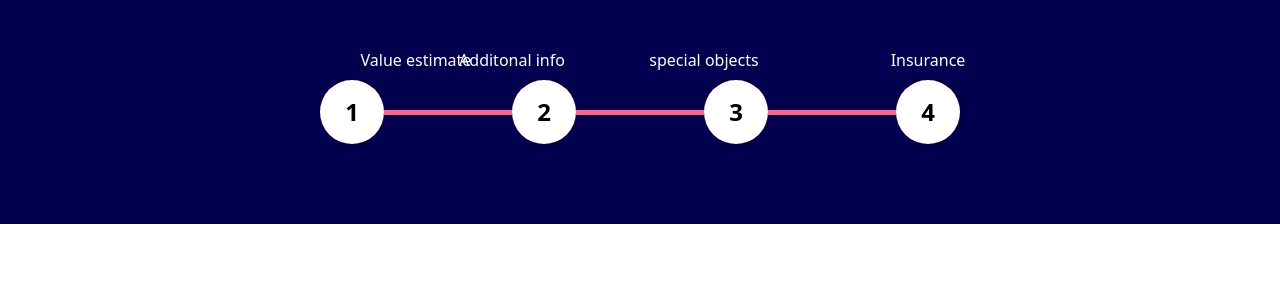
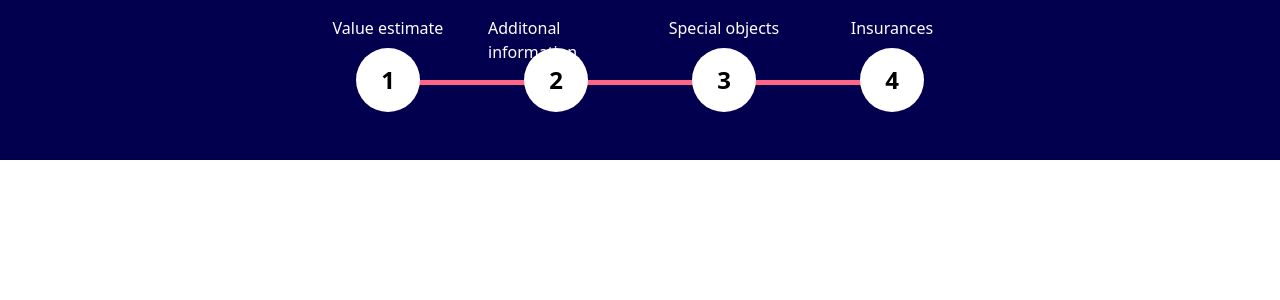
Before and after one commit to Patchyy/Bolster-insurance, a React (Create React App) app: page /formulier in a window 1280 px wide. Shown: the top 300 px of the page. Built offline with nearby package versions, Linux system fonts and the light colour scheme.

Commit message:
FIX: fixed header on form page

```diff
--- a/src/Styles.css
+++ b/src/Styles.css
@@ -11,7 +11,6 @@
 html, body, #root, #root>div {
   height: 100%;
   min-height: 100vh;
-  background-color: theme('colors.white-off')
 }
 
 button {
--- a/src/index.tsx
+++ b/src/index.tsx
@@ -8,7 +8,7 @@ import DashboardPage from './pages/Dashboard/Dashboard.view';
 import DashboardDetailPage from './pages/Dashboard/DashboardDetail.view';
 import DashboardOverviewPage from './pages/Dashboard/DashboardOverview.view';
 import './Styles.css';
-<script src="https://cdnjs.cloudflare.com/ajax/libs/flowbite/2.2.1/datepicker.min.js"></script>
+
 
 
 const router = createBrowserRouter([
--- a/src/pages/Dashboard/DashboardDetail.view.tsx
+++ b/src/pages/Dashboard/DashboardDetail.view.tsx
@@ -1,7 +1,27 @@
+import { useEffect, useState } from "react";
+import { IShipment } from "../../types/all";
+
 const DashboardDetailPage = () => {
+  const [shipments, setShipments] = useState<IShipment[]>([]);
+
+  useEffect(() => {
+    const getShipments = async () => {
+      const res = await fetch('http://localhost:5000/shipments');
+      const data = await res.json();
+
+      setShipments(data);
+    };
+
+    getShipments();
+  }, []);
+
+  useEffect(() => {
+    console.log('Shipments:', shipments);
+  }, [shipments]);
   return (
     <div id="shipments" className="bg-white-off h-[400px]">
       <h1>Details</h1>
+
     </div>
   );
 };
--- a/src/pages/FormPage.tsx
+++ b/src/pages/FormPage.tsx
@@ -1,42 +1,44 @@
 const Form = () => {
   return (
     <div>
-      <div id="formulier" className="bg-white-off h-screen">
-
-      <div className="header bg-blue-dark w-full h-56 z-0 flex flex-row items-center justify-center">
-      <ol className="flex items-center w-1/2 relative">
-
-    <li className="flex w-full items-center  justify-center  relative after:content-[''] after:w-full after:h-1 after:border-b after:border-pink after:border-4 after:inline-block">
-        <span className="flex items-center justify-center w-10 h-10 bg-white rounded-full lg:h-16 lg:w-16  shrink-0 text-black text-2xl font-bold">
+			<div id="formulier" className=" h-screen bg-white-off">
+				<div className="header py-12 relative bg-blue-dark w-full  z-10 flex flex-row items-center justify-center ">
+					<ol className="flex  items-center w-1/2 relative gap-8 z-10">
+						<li className="flex w-full items-center  flex-col relative after:content-[''] after:w-[120%] after:h-1 after:border-b after:border-pink after:border-4 after:inline-block after:absolute after:left-1/2 after:top-1/2  after:-z-[1] ">
+							<span className="flex items-center justify-center w-16 h-16 bg-white rounded-full lg:h-16 lg:w-16  shrink-0 text-black text-2xl font-bold ">
 								1
 							</span>
-        <span className="text-white absolute -top-1/2  text-center">Value estimate</span>
+							<span className="text-white absolute -top-1/2  ">
+								Value estimate
+							</span>
 						</li>
-
-    <li className="flex w-full items-center relative after:content-[''] after:w-full after:h-1 after:border-b after:border-pink after:border-4 after:inline-block ">
-        <span className="flex items-center justify-center w-10 h-10 bg-white rounded-full lg:h-16 lg:w-16  shrink-0 text-2xl font-bold">
+						<li className="flex w-full items-center  flex-col  relative after:content-[''] after:w-[120%] after:h-1 after:border-b after:border-pink after:border-4 after:inline-block after:absolute after:left-1/2 after:top-1/2  after:-z-[1] ">
+							<span className="flex items-center justify-center w-16 h-16 bg-white rounded-full lg:h-16 lg:w-16  shrink-0 text-black text-2xl font-bold ">
 								2
 							</span>
-        <span className="text-white absolute -top-1/2 -translate-x-1/2 text-center">Additonal info</span>
+							<span className="text-white absolute -top-1/2  ">
+								Additonal information
+							</span>
 						</li>
-    <li className="flex w-full items-center relative after:content-[''] after:w-full after:h-1 after:border-b after:border-pink after:border-4 after:inline-block ">
-        <span className="flex items-center justify-center w-10 h-10 bg-white rounded-full lg:h-16 lg:w-16  shrink-0 text-2xl font-bold">
+            <li className="flex w-full items-center  flex-col  relative after:content-[''] after:w-[120%] after:h-1 after:border-b after:border-pink after:border-4 after:inline-block after:absolute after:left-1/2 after:top-1/2  after:-z-[1] ">
+							<span className="flex items-center justify-center w-16 h-16 bg-white rounded-full lg:h-16 lg:w-16  shrink-0 text-black text-2xl font-bold ">
 								3
 							</span>
-        <span className="text-white absolute -top-1/2 -translate-x-1/2 text-center">special objects</span>
+							<span className="text-white absolute -top-1/2  ">
+                  Special objects
+							</span>
 						</li>
-    <li className="flex items-center justify-center">
-        <span className="flex items-center text-2xl font-bold justify-center w-10 h-10 bg-white rounded-full lg:h-16 lg:w-16  shrink-0">
+						<li className="flex w-full items-center  flex-col  relative ">
+							<span className="flex items-center justify-center w-16 h-16 bg-white rounded-full lg:h-16 lg:w-16  shrink-0 text-black text-2xl font-bold ">
 								4
 							</span>
-        <span className="text-white absolute -top-1/2  text-center">Insurance</span>
+							<span className="text-white absolute -top-1/2  ">
+								Insurances
+							</span>
 						</li>
 					</ol>
 				</div>
-      <div className="xl:container md:mx-auto bg-white h-screen">
-
-
-      </div>
+				<div className="xl:container mx-auto bg-white h-screen"></div>
 			</div>
 		</div>
   );
--- a/tailwind.config.js
+++ b/tailwind.config.js
@@ -11,6 +11,22 @@ module.exports = {
       black: '#000000',
       'white-off': '#F9F7F3',
     },
+    screens: {
+      '2xl': {'max': '1535px'},
+      // => @media (max-width: 1535px) { ... }
+
+      'xl': {'max': '1279px'},
+      // => @media (max-width: 1279px) { ... }
+
+      'lg': {'max': '1023px'},
+      // => @media (max-width: 1023px) { ... }
+
+      'md': {'max': '767px'},
+      // => @media (max-width: 767px) { ... }
+
+      'sm': {'max': '639px'},
+      // => @media (max-width: 639px) { ... }
+    },
     extend: {},
   },
   plugins: [],
```
Lines whose indentation alone changed are shown as unchanged.
